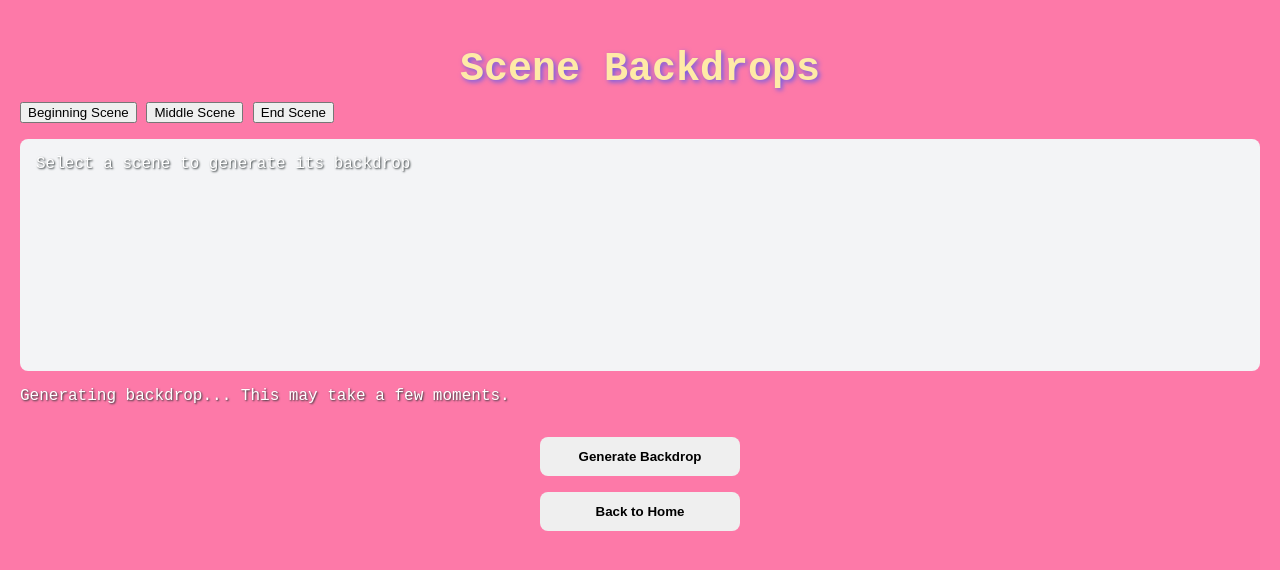
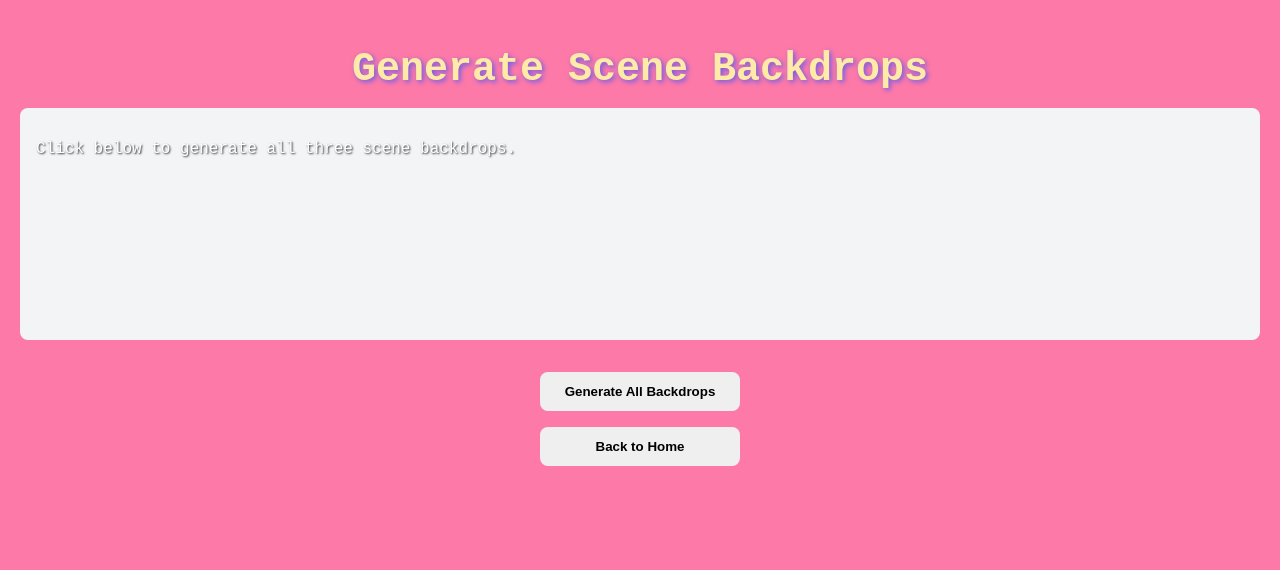
Before and after one commit to gracelynxs/DreamMachine, a Flask app: page /backdrops in a window 1280 px wide. Shown: the top 570 px of the page. Run offline with Flask 3, Linux system fonts and the light colour scheme.

Commit message:
fix some UI issues and update backdrop formatting

```diff
--- a/main.py
+++ b/main.py
@@ -432,7 +432,7 @@
 
         # Combine lines for the prompt
         scene_description = " ".join(scene_lines)
-        prompt = f"Create a detailed scene image based on this script excerpt: {scene_description}. Make it dreamlike and surreal, with vibrant colors and fantastical elements."
+        prompt = f"Create a detailed scene image based on this script excerpt: {scene_description}. Make it dreamlike and surreal, with vibrant colors and fantastical elements. No text. No writing. No words."
 
         # Generate image using OpenAI
         response = client.images.generate(
--- a/templates/backdrops.html
+++ b/templates/backdrops.html
@@ -26,14 +26,6 @@
             text-align: center;
         }
 
-        #backdrop-list {
-            margin: 2rem 0;
-            text-align: left;
-            padding: 1rem;
-            background-color: #F3F4F6;
-            border-radius: 0.5rem;
-        }
-
         #backdrop-preview {
             min-height: 200px;
             background-color: #F3F4F6;
@@ -60,85 +52,82 @@
             border: none;
         }
 
+        .loading {
+            display: none;
+            text-align: center;
+            margin-top: 1rem;
+        }
     </style>
 </head>
 <body>
     <div class="container">
-        <h1>Scene Backdrops</h1>
+        <h1>Generate Scene Backdrops</h1>
 
-        <div class="scene-selector">
-            <button class="scene-btn" onclick="selectScene('beginning')">Beginning Scene</button>
-            <button class="scene-btn" onclick="selectScene('middle')">Middle Scene</button>
-            <button class="scene-btn" onclick="selectScene('end')">End Scene</button>
+        <div id="backdrop-preview">
+            <p>Click below to generate all three scene backdrops.</p>
         </div>
 
-        <div id="backdrop-preview">
-            Select a scene to generate its backdrop
-        </div>
-
-        <div class="loading">
+        <div class="loading" id="loading-message">
             <div class="loading-spinner"></div>
-            <p>Generating backdrop... This may take a few moments.</p>
+            <p>Generating backdrops... This may take a few moments.</p>
         </div>
 
         <div class="button-container">
-            <button onclick="generateBackdrop()" class="generate-btn">Generate Backdrop</button>
+            <button id="generateBtn" onclick="generateAllBackdrops()" class="generate-btn">Generate All Backdrops</button>
             <button onclick="window.location.href='/'" class="home-btn">Back to Home</button>
         </div>
     </div>
 
     <script>
-        let selectedScene = null;
+        function generateAllBackdrops() {
+            // Hide the "Generate All Backdrops" button once clicked
+            document.getElementById('generateBtn').style.display = 'none';
 
-        function selectScene(scene) {
-            selectedScene = scene;
-            // Update button states
-            document.querySelectorAll('.scene-btn').forEach(btn => {
-                btn.classList.remove('active');
-                if (btn.textContent.toLowerCase().includes(scene)) {
-                    btn.classList.add('active');
-                }
-            });
-        }
+            // Show loading message
+            document.getElementById('loading-message').style.display = 'block';
+            document.getElementById('backdrop-preview').innerHTML = ''; // Clear previous content
 
-        function generateBackdrop() {
-            if (!selectedScene) {
-                alert('Please select a scene first');
-                return;
-            }
+            // Define the scenes to generate backdrops for
+            const scenes = ['beginning', 'middle', 'end'];
 
-            // Show loading state
-            document.querySelector('.loading').style.display = 'block';
-            document.getElementById('backdrop-preview').innerHTML = '';
-
-            fetch('/generate-backdrop', {
+            // Create an array of promises to fetch each backdrop
+            const promises = scenes.map(scene => {
+                return fetch('/generate-backdrop', {
                     method: 'POST',
                     headers: {
                         'Content-Type': 'application/json',
                     },
-                body: JSON.stringify({ scene: selectedScene })
+                    body: JSON.stringify({ scene: scene })
                 })
                 .then(response => response.json())
                 .then(data => {
-                // Hide loading state
-                document.querySelector('.loading').style.display = 'none';
-
                     if (data.status === 'success') {
                         const img = document.createElement('img');
                         img.src = data.image_url;
                         img.alt = `${data.scene} scene backdrop`;
+                        img.style.margin = '10px';
+                        img.style.width = `${img.width * 0.85}px`;  // 85% of the current width
+                        img.style.height = `${img.height * 0.85}px`;
                         document.getElementById('backdrop-preview').appendChild(img);
                     } else {
-                    document.getElementById('backdrop-preview').textContent =
-                        'Error generating backdrop. Please try again.';
+                        const errorMessage = document.createElement('p');
+                        errorMessage.textContent = `Error generating backdrop for ${scene}. Please try again.`;
+                        document.getElementById('backdrop-preview').appendChild(errorMessage);
                     }
                 })
                 .catch(error => {
-                // Hide loading state
-                document.querySelector('.loading').style.display = 'none';
                     console.error('Error:', error);
-                document.getElementById('backdrop-preview').textContent =
-                    'Error generating backdrop. Please try again.';
+                    const errorMessage = document.createElement('p');
+                    errorMessage.textContent = `Error generating backdrop for ${scene}. Please try again.`;
+                    document.getElementById('backdrop-preview').appendChild(errorMessage);
+                });
+            });
+
+            // Wait for all promises to resolve
+            Promise.all(promises)
+                .then(() => {
+                    // Hide loading message once all backdrops are generated
+                    document.getElementById('loading-message').style.display = 'none';
                 });
         }
     </script>
--- a/templates/qr_code.html
+++ b/templates/qr_code.html
@@ -46,7 +46,7 @@
   <div id="qrCodeCanvas"></div>
   <p id="scriptLink"></p>
 
-  <button onclick="window.location.href='/backdrops'" class="backdrop-btn">Generate Backdrops</button>
+  <button onclick="window.location.href='/backdrops'" class="backdrop-btn">Backdrops</button>
   <button onclick="window.location.href='/'">Start Over</button>
 
   <script>
```
Also changed, not shown: 2 other files. Lines whose indentation alone changed are shown as unchanged.
